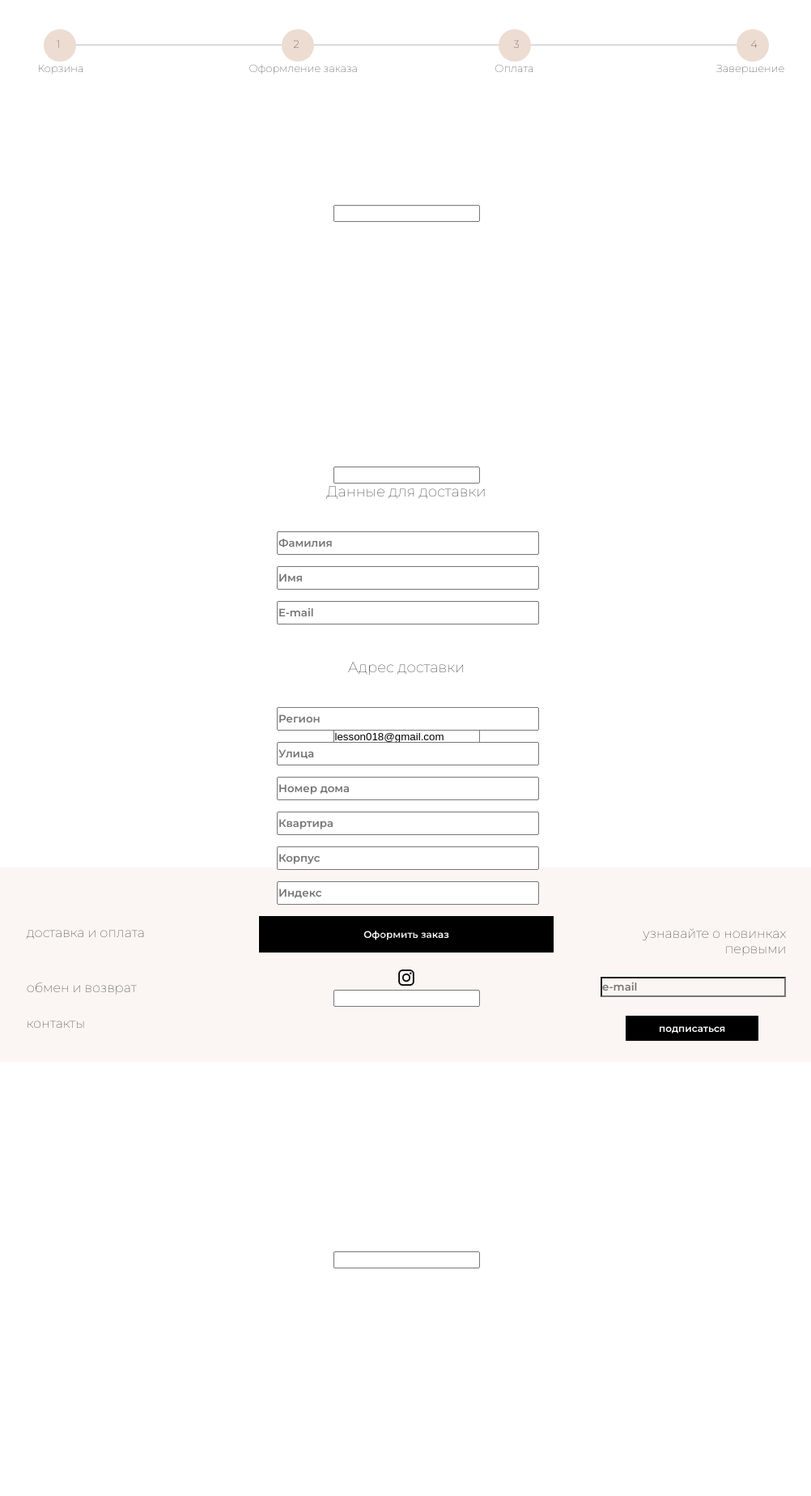
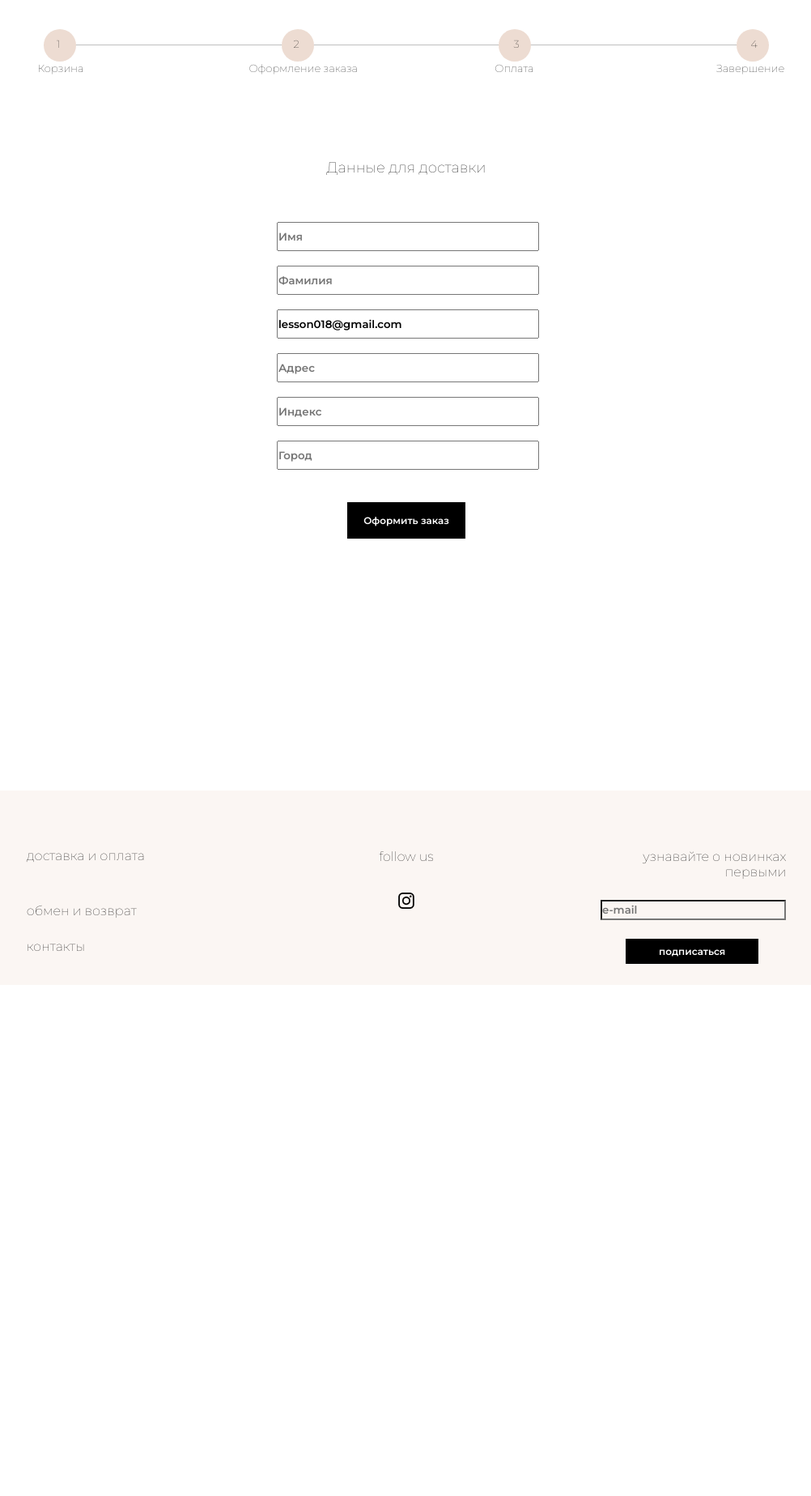
Before and after one commit to veliKerril/HouseholdProductsOnlineShop, a Django app: page /orders/create/ in a window 1280 px wide. Shown: the part 176-2023 px from the top of the page at 81% size, without its empty margins (138-1140 px from the left). After the commit the page ends 1366 px from the top, so only its background shows below. Run offline with Django 3.2, Linux system fonts and the light colour scheme; a user stored in the database is signed in; some libraries are stand-ins or nearby versions.

Commit message:
Layout 1.6.3
Ordering info page added

```diff
--- a/prototype3/myshop3/orders/forms.py
+++ b/prototype3/myshop3/orders/forms.py
@@ -15,3 +15,11 @@ class OrderCreateForm(forms.ModelForm):
             "postal_code": "",
             "city": "",
         }
+        widgets = {
+            'first_name': forms.TextInput(attrs={'placeholder': 'Имя'}),
+            'last_name': forms.TextInput(attrs={'placeholder': 'Фамилия'}),
+            'email' : forms.TextInput(attrs={'placeholder': 'E-mail'}),
+            'address' : forms.TextInput(attrs={'placeholder': 'Адрес'}),
+            'postal_code' : forms.TextInput(attrs={'placeholder': 'Индекс'}),
+            'city' : forms.TextInput(attrs={'placeholder': 'Город'})
+        }
--- a/prototype3/myshop3/orders/templates/orders/order/create.html
+++ b/prototype3/myshop3/orders/templates/orders/order/create.html
@@ -17,30 +17,40 @@
         <p id="current-position-of-order-finish-title">Завершение</p>
         <p id="current-position-of-order-finish-4">4</p>
     </div>
-    <br><br><br><br><br>
 
     <div class="ordering-info">
-        <form action="." method="post" class="order-form">
-        {{ form.as_p }}
-        <p><input type="submit" value="Place order"></p>
-        {% csrf_token %}
-        </form>
+
+
         <div class="text-field" id="first-text-field">
             <p>Данные для доставки</p>
         </div>
+
         <div class="input-field">
+            <form action="." method="post" class="order-form">
+                {{ form.as_p }}
+            </form>
+        </div>
+        <br><br><br><br><br><br><br><br><br><br><br><br><br>
+        <form action="." method="post" class="order-form">
+            <div class="button-field" id="padd">
+                <p><input type="submit" value="Оформить заказ" class="button"></p>
+            </div>
+            {% csrf_token %}
+        </form>
+
+        <!-- <div class="input-field">
             <input type="text" name="lastname" placeholder="Фамилия" size="30">
 
         </div>
         <div class="input-field">
             <input type="text" name="firstname" placeholder="Имя" size="30">
         </div>
-        <!-- <div class="input-field">
+        <div class="input-field">
             <input type="text" name="patronymic" placeholder="Отчество" size="30">
-        </div> -->
-        <!-- <div class="input-field">
+        </div>
+         <div class="input-field">
             <input type="text" name="phone number" placeholder="Номер телефона" size="30">
-        </div> -->
+        </div>
         <div class="input-field">
             <input type="text" name="e-mail" placeholder="E-mail" size="30">
         </div>
@@ -65,18 +75,18 @@
         <div class="input-field">
             <input type="text" name="index" placeholder="Индекс" size="30">
         </div>
-        <!-- <div class="text-field">
+        <div class="text-field">
             <p>Способ доставки</p>
         </div>
         <div class="input-field">
             <input type="text" name="region" placeholder="Регион" size="30">
-        </div> -->
+        </div>
         <div class="button-field">
             <form action="payment-process.html">
 
             <button class="button">Оформить заказ</button>
             </form>
-        </div>
+        </div> -->
     </div>
 
 
--- a/prototype3/myshop3/shop/static/css/styles.css
+++ b/prototype3/myshop3/shop/static/css/styles.css
@@ -914,7 +914,7 @@ body {
 	/*text-align: center;*/
 	font-size: 18px;
 	display: flex;
-	justify-content: space-around;
+	/*justify-content: space-around;*/
 	align-items: center;
 	flex-direction: column;
 }
@@ -1276,9 +1276,20 @@ body {
 	font-size: 12px;
 }
 
-.order-form p {
+.order-form-first-name input {
 	font-family: 'Montserrat', sans-serif;
 	font-weight: bold;
 	width: 100%;
 	height: 100%;
 }
+
+.order-form input {
+	font-family: 'Montserrat', sans-serif;
+	font-weight: bold;
+	width: 100%;
+	height: 100%;
+}
+
+.input-field input {
+	height: 30px;
+}
```
Also changed, not shown: prototype3/myshop3/db.sqlite3.
